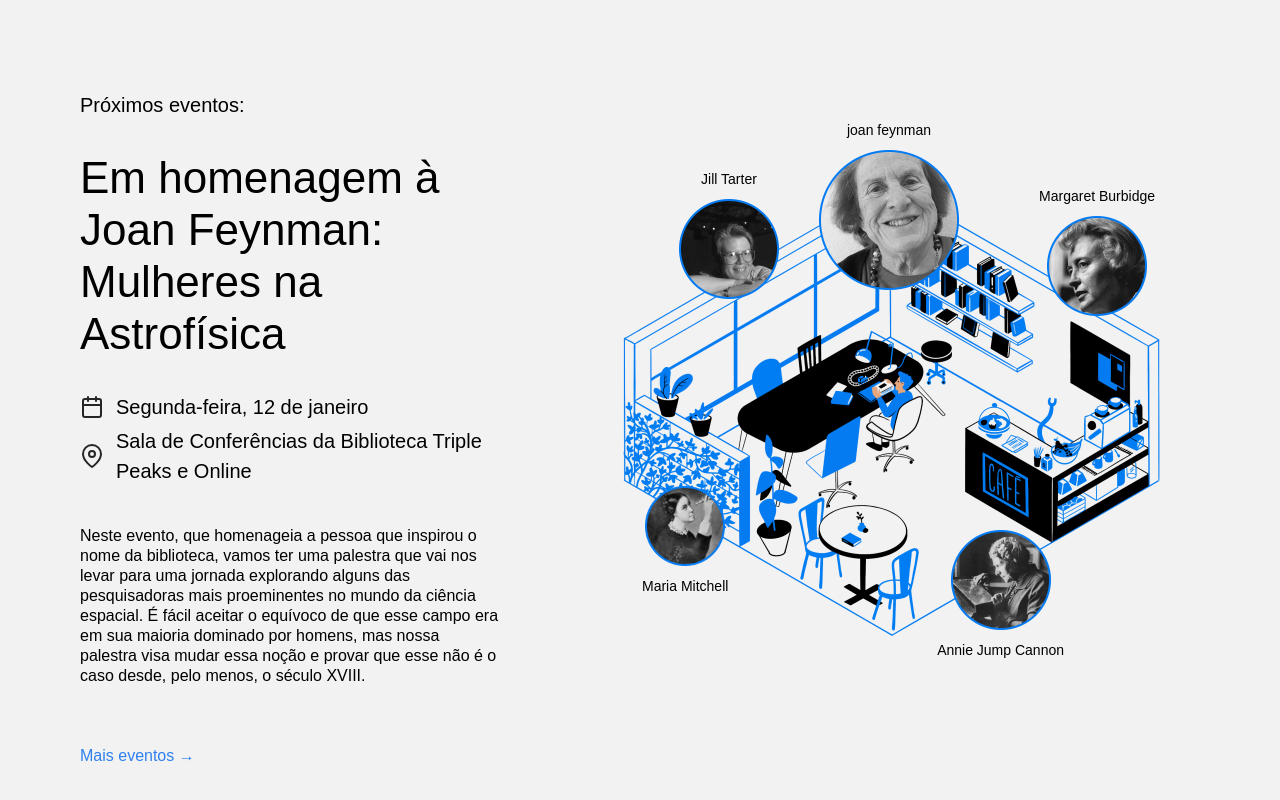
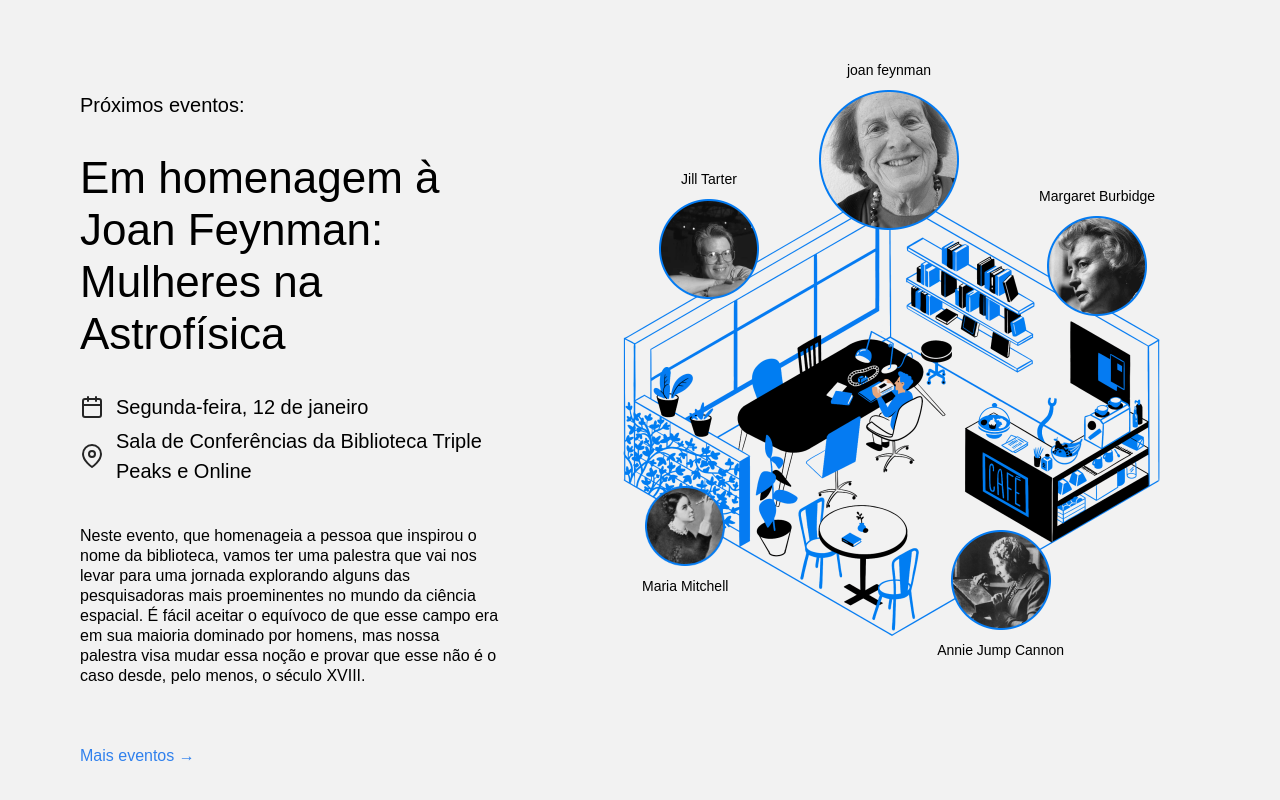
Before and after one commit to charlles2002/web_project_library_pt, a plain HTML site: page index.html in a window 1280 px wide. Shown: the part 2104-2904 px from the top of the page. Drawn offline with Linux system fonts and the light colour scheme.

Commit message:
code fixed update

```diff
--- a/index.html
+++ b/index.html
@@ -186,7 +186,7 @@
           </div>
           <div class="person person_name_tarter">
             <p class="person__caption">Jill Tarter</p>
-            <img src="./images/person_tarter.png" alt="Jill tarter" class="person__image_size_m">
+            <img src="./images/person_tarter.png" alt="Jill tarter" class="person__image person__image_size_m">
           </div>
         </section>
       </main>
--- a/styles/style.css
+++ b/styles/style.css
@@ -243,7 +243,7 @@
 
 .person_name_feynman {
   left: 319px;
-  top: 30px;
+  top: -30px;
 }
 
 .person_name_burbidge {
@@ -263,7 +263,7 @@
 
 .person_name_tarter {
   top: 79px;
-  left: 179px;
+  left: 159px;
 }
 
 .person__image {
```
